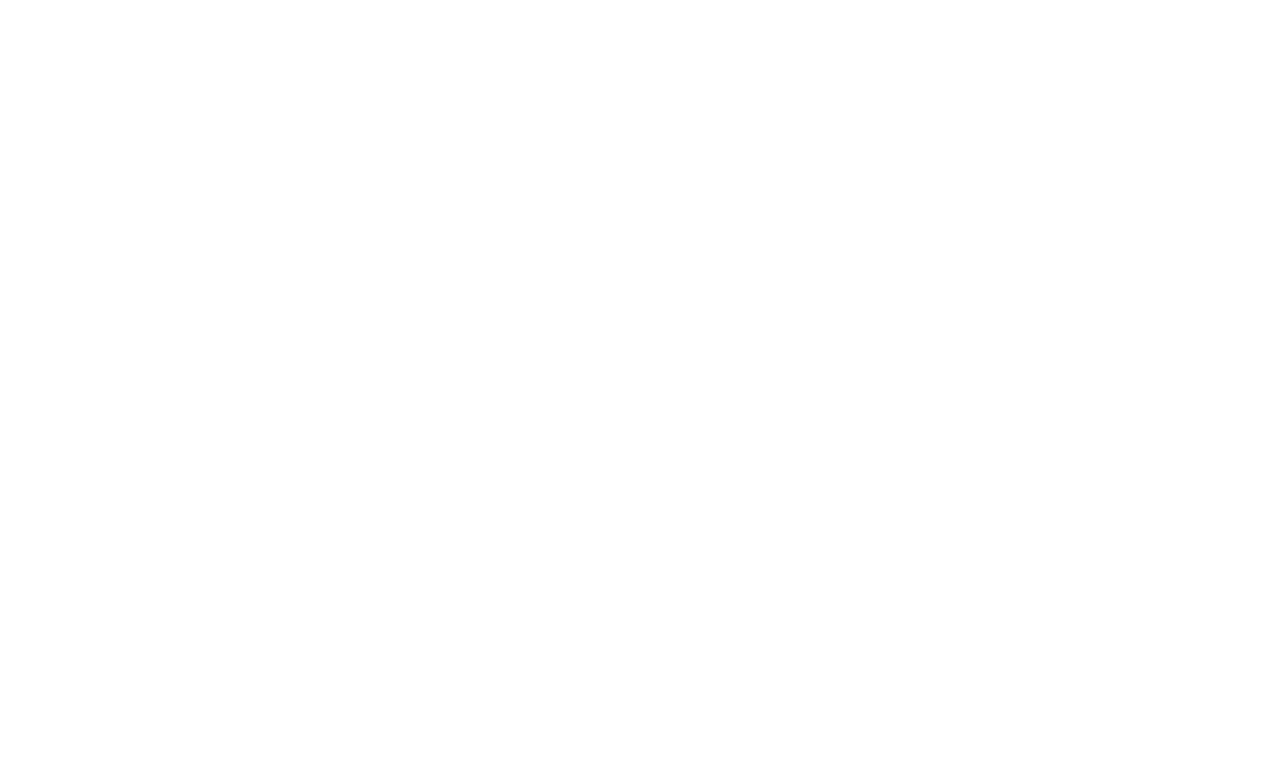
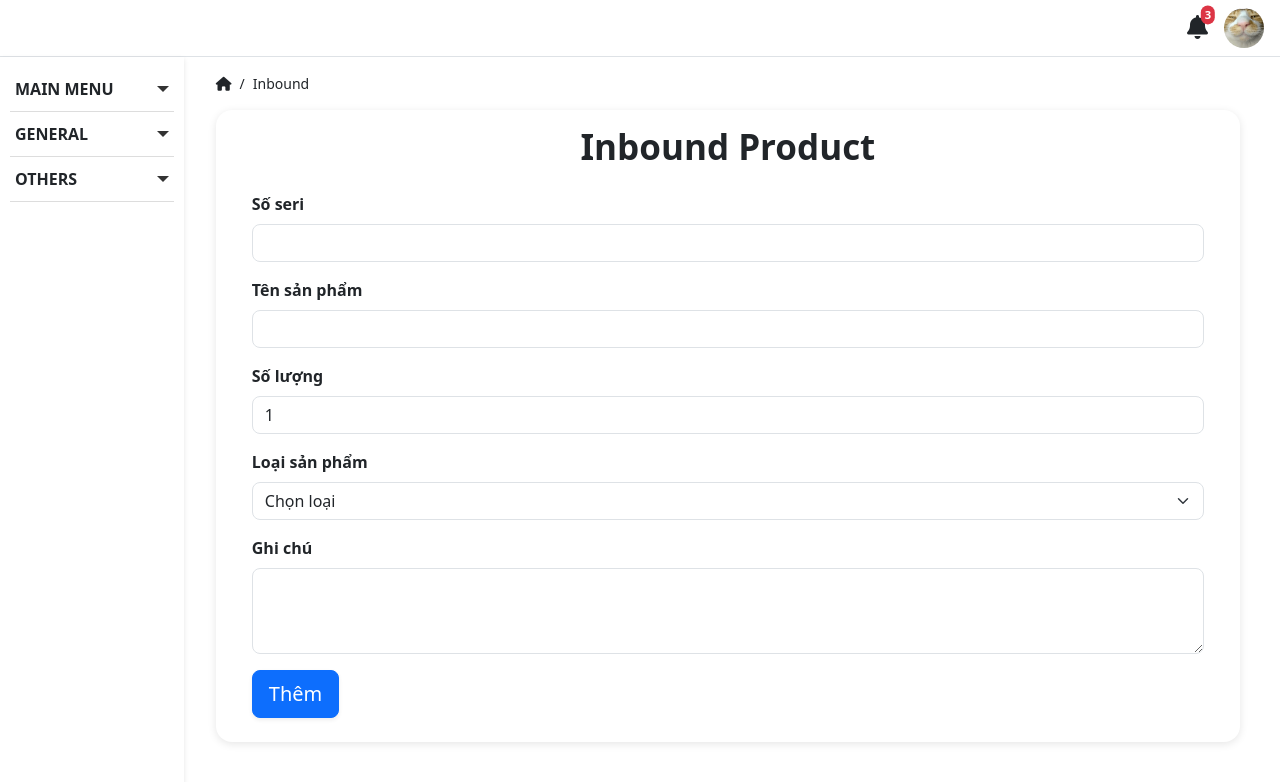
Before and after one commit to Jomurice/DATN_AILMS_FE, a Vue app: page /inbound in a window 1280 px wide. Before the commit this address had no page. Shown: the top 782 px of the page. Built offline with nearby package versions, Linux system fonts and the light colour scheme.

Commit message:
commit01:FE-Inbound

```diff
--- a/src/components/Login.vue
+++ b/src/components/Login.vue
@@ -114,7 +114,8 @@
   loading.value = true;
   try {
     const authData = await authService.login(username.value, password.value)
-    auth.setToken(authData.token)
+    console.log(authData)
+    auth.setToken(authData)
     router.push("/profile");
   } catch (err) {
     if (err.response) {
--- /dev/null
+++ b/src/components/Product/Inbound.vue
@@ -0,0 +1,102 @@
+<template>
+    <div class="container">
+        <div class="row w-100 justify-content-center">
+            <div class="card border-0 rounded-4">
+
+                <div class="d-flex justify-content-between align-items-center">
+                    <h2 class="mb-0 mt-3">Inbound Product</h2>
+
+                    <button class="scan btn btn-light border-0 p-0 me-2 mt-2" @click="openCamera">
+                        <img src="../../assets/scan.png" alt="Scan QR" />
+                    </button>
+                </div>
+
+                <div class="card-body p-4">
+                    <form @submit.prevent="handleSubmit">
+                        <div class="mb-3">
+                            <label class="form-label fw-bold">Số seri</label>
+                            <input type="text" v-model="form.serialNumber" class="form-control rounded-3" required />
+                        </div>
+
+                        <div class="mb-3">
+                            <label class="form-label fw-bold">Tên sản phẩm</label>
+                            <input type="text" v-model="form.productName" class="form-control rounded-3" required />
+                        </div>
+
+                        <div class="mb-3">
+                            <label class="form-label fw-bold">Số lượng</label>
+                            <input type="number" v-model="form.quantity" class="form-control rounded-3" min="1" />
+                        </div>
+
+                        <div class="mb-3">
+                            <label class="form-label fw-bold">Loại sản phẩm</label>
+                            <select v-model="form.category" class="form-select rounded-3">
+                                <option disabled value="">Chọn loại</option>
+                                <option>Laptop</option>
+                                <option>Mainboard</option>
+                                <option>Chip</option>
+                            </select>
+                        </div>
+
+                        <div class="mb-3">
+                            <label class="form-label fw-bold">Ghi chú</label>
+                            <textarea v-model="form.notes" class="form-control rounded-3" rows="3"></textarea>
+                        </div>
+
+                        <div class="d-flex gap-3">
+                            <button type="submit" class="btn btn-primary btn-lg rounded-3 shadow-sm">Thêm</button>
+                        </div>
+                    </form>
+                </div>
+            </div>
+        </div>
+    </div>
+</template>
+
+<script setup>
+import { reactive, ref, onMounted } from "vue";
+
+const form = reactive({
+    serialNumber: "",
+    productName: "",
+    category: "",
+    quantity: 1,
+    notes: "",
+});
+
+
+function handleSubmit() {
+    console.log("Inbound Product:", form);
+    alert("Product saved successfully!");
+}
+
+</script>
+
+<style scoped>
+.card {
+    background: #fff;
+    box-shadow: 0 2px 8px rgba(0, 0, 0, 0.1);
+}
+
+.scan img {
+    width: 30px;
+    height: 30px;
+}
+
+h2 {
+    width: 100%;
+    font-size: 20px;
+    font-weight: bold;
+}
+
+@media (min-width: 1028px) {
+    .scan {
+        display: none;
+    }
+
+    h2 {
+        text-align: center;
+        font-size: 35px;
+    }
+}
+</style>
--- a/src/components/Product/ProductManagerment.vue
+++ b/src/components/Product/ProductManagerment.vue
@@ -2,8 +2,7 @@
   <div class="container py-5">
 
 
-    <div class="d-flex align-items-center justify-content-between flex-wrap gap-3 mb-4">
-      <h4 class="fw-bold text-dark mb-0">Danh sách sản phẩm</h4>
+    <div class="d-flex align-items-center justify-content-end flex-wrap gap-3 mb-4">
       <div class="d-flex gap-3">
         <div class="card border-0 shadow-sm bg-white rounded-3">
           <div class="card-body py-2 px-4 text-center">
@@ -27,15 +26,16 @@
     </div>
 
 
-    <div class="card border-0 shadow-sm bg-white rounded-3 p-4 mb-4">
+    <div class="card border-0 bg-white rounded-3 p-4 mb-4">
+      <h4 class="fw-bold text-dark mt-0">Tìm kiếm</h4>
       <div class="row g-3 align-items-end">
         <div class="col-md-3 col-12">
-          <label class="form-label fw-semibold text-dark">Tìm theo tên</label>
+          <label class="form-label fw-semibold text-dark">Tên sản phẩm</label>
           <input v-model="filters.keyword" type="text" class="form-control" placeholder="Nhập tên sản phẩm..." />
         </div>
 
         <div class="col-md-3 col-12">
-          <label class="form-label fw-semibold text-dark">Lọc theo loại</label>
+          <label class="form-label fw-semibold text-dark">Loại sản phẩm</label>
           <select v-model="filters.category" class="form-select">
             <option value="">-- Tất cả --</option>
             <option v-for="c in categoryOptions" :key="c.id" :value="c.id">{{ c.name }}</option>
@@ -43,7 +43,7 @@
         </div>
 
         <div class="col-md-3 col-12">
-          <label class="form-label fw-semibold text-dark">Tìm theo số lượng</label>
+          <label class="form-label fw-semibold text-dark">Số lượng</label>
           <input v-model.number="filters.quantity" type="number" class="form-control" placeholder="Nhập số lượng..." min="0" />
         </div>
 
@@ -74,7 +74,8 @@
     </div>
 
 
-    <div class="card border-0 shadow-sm bg-white rounded-3">
+    <div class="card border-0  bg-white rounded-3">
+      <h4 class="fw-bold text-dark m-4">Danh sách sản phẩm</h4>
       <div class="table-responsive">
         <table class="table table-hover mb-0">
           <thead class="bg-light">
@@ -214,9 +215,10 @@
 <style scoped>
 .card {
   transition: transform 0.2s ease;
+  box-shadow: 0 2px 8px rgba(0, 0, 0, 0.1);
 }
 .card:hover {
-  transform: translateY(-2px);
+  transform: translateY(-5px);
 }
 
 .table th, .table td {
--- a/src/components/account/Profile.vue
+++ b/src/components/account/Profile.vue
@@ -131,12 +131,10 @@
   try {
     const response = await userService.getUserById(userId);
     const data = response;
-    console.log('dd',data)
     user.value = {
       ...data,
       roles: Array.isArray(data.roles) ? data.roles.join(", ") : "",
     };
-    console.log('user',user.value)
 
   } catch (error) {
     console.log("Failed to load profile: ", error);
--- a/src/components/admin/AccountDetail.vue
+++ b/src/components/admin/AccountDetail.vue
@@ -26,19 +26,16 @@
                     <input type="radio" v-model="form.gender" :value="true"> Male
                     <input type="radio" v-model="form.gender" :value="false"> Female
                 </div>
-                <input type="text" v-model="form.roles">
-
-                <label for="txtRole">Roles:</label>
                 <select v-model="form.roles" multiple>
-                    <option v-for="roles in form.roles" :key="roles" :value="roles">
-                        {{ roles }}
-                    </option>
+                    <option disabled value="">Chọn loại</option>
+                    <option v-for="role in allRoles" :key="role" :value="role"></option>
                 </select>
 
+
                 <div class="d-flex gap-3 mt-3">
-                    <button class="btn btn-primary" @click="handleSubmit(form.id)" >{{ isEdit ? 'Update' : 'Create' }}</button>
-                    <button class="btn btn-danger" @click="Enbale(form.id)">Enbale</button>
-                    <button class="btn btn-primary" @click="resetForm()">Reset</button>
+                    <button type="button" class="btn btn-primary" @click="Submit(form.id)">{{ isEdit ? 'Update' : 'Create'}}</button>
+                    <button type="button" class="btn btn-danger" @click="Enable(form.id)">Enbale</button>
+                    <button type="button" class="btn btn-primary" @click="resetForm()">Reset</button>
                 </div>
             </form>
         </div>
@@ -49,11 +46,13 @@
 <script setup>
 import { ref, onMounted } from "vue";
 import { userService } from "../../services/UserService";
-import { useRoute } from "vue-router";
+import { useRoute,useRouter } from "vue-router";
 
 const route = useRoute();
+const router = useRouter();
 const userId = route.params.id;
 const isEdit = ref(true);
+const allRoles = ref(["Admin", "WO", "LM"]);
 const form = ref({
     id: null,
     username: '',
@@ -69,32 +68,34 @@
 
 
 async function load() {
-    if(userId != null ){
+    if (userId != null) {
+        try {
+            const user = await userService.getUserById(userId);
+            form.value = { ...user, roles: [...user.roles] };
+        } catch (error) {
+            console.log("Failed to fetch user: ", error)
+        }
         isEdit.value = true;
-    }else{
+    } else {
         isEdit.value = false;
     }
 
-    try {
-        const user = await userService.getUserById(userId);
-        form.value = { ...user, roles: [...user.roles] };
-    } catch (error) {
-        console.log("Failed to fetch user: ", error)
-    }
 }
 
 
-async function handleSubmit(id) {
-    if(isEdit.value === true){
+async function Submit(id) {
+    if (isEdit.value === true) {
         update(id);
-    }else{
+    } else {
         try {
             const resp = await userService.createUser(form.value);
             console.log("User created successfully!", resp);
+            router.push('account');
         } catch (error) {
             console.log("Failed to create user: ", error)
         }
     };
+    console.log(isEdit.value)
     resetForm();
 }
 
@@ -104,16 +105,18 @@
         const resp = await userService.updateUser(id, form.value);
         console.log("User updated successfully!", resp);
         resetForm();
+        router.push('/admin/account');
     } catch (error) {
         console.log("Failed to update user: ", error)
     }
 }
 
-async function Enbale(id) {
+async function Enable(id) {
     try {
         const resp = await userService.enableUser(id);
         console.log("User updated successfully!", resp);
         resetForm();
+        router.push('account');
     } catch (error) {
         console.log("Failed to update user: ", error)
     }
--- a/src/components/admin/AccountManagerment.vue
+++ b/src/components/admin/AccountManagerment.vue
@@ -1,20 +1,41 @@
 <template>
-  <div class="container p-4">
-    <h5 class="fw-bold mb-3">Danh sách</h5>
+  <div class="container  p-4">
 
-    <!-- Filter Bar -->
-    <div class="d-flex flex-wrap align-items-end gap-3 mb-3 filter-bar">
-      <div class="flex-grow-1" style="max-width: 300px;">
-        <label class="form-label mb-1">Tìm theo tên</label>
-        <input
-          v-model="filters.name"
-          type="text"
-          class="form-control"
-          placeholder="Nhập tên cần tìm..."
-        />
+    <div class="d-flex align-items-center justify-content-end flex-wrap gap-3 mb-4">
+      <div class="d-flex gap-3">
+
+        <div class="card border-0 shadow-sm bg-white rounded-3">
+          <div class="card-body py-2 px-4 text-center">
+            <div class="text-muted small">Tổng nhân viên</div>
+            <div class="fw-bold fs-5 text-dark">{{ displayedUsers.length }}</div>
+          </div>
         </div>
 
-      <div style="min-width: 200px;">
+        <div class="card border-0 shadow-sm bg-white rounded-3">
+          <div class="card-body py-2 px-4 text-center">
+            <div class="text-muted small">Nhân viên nam</div>
+            <div class="fw-bold fs-5 text-dark">{{ displayedUsers.filter(user => user.gender === true).length }}</div>
+          </div>
+        </div>
+
+        <div class="card border-0 shadow-sm bg-white rounded-3">
+          <div class="card-body py-2 px-4 text-center">
+            <div class="text-muted small">Nhân viên nữ</div>
+            <div class="fw-bold fs-5 text-dark">{{ displayedUsers.filter(user => user.gender === false).length }}</div>
+          </div>
+        </div>
+      </div>
+    </div>
+
+    <div class="card border-0 p-2 mb-3">
+      <h3 class="fw-bold mb-3">Tìm kiếm</h3>
+      <div class=" d-flex align-items-center justify-content-end gap-3 ">
+        <div class="col-md-3">
+          <label class="form-label mb-1">Tìm theo tên</label>
+          <input v-model="filters.name" type="text" class="form-control" placeholder="Nhập tên cần tìm..." />
+        </div>
+
+        <div class="col-md-3">
           <label class="form-label mb-1">Chức vụ</label>
           <select v-model="filters.role" class="form-select">
             <option value="">-- Tất cả --</option>
@@ -28,13 +49,14 @@
           <button class="btn btn-primary" @click="applyFilters">Tìm kiếm</button>
         </div>
       </div>
+    </div>
 
-    <!-- Add User Button -->
-    <div class="d-flex justify-content-end mb-3">
+    <div class="card p-3 border-0 rounded-3">
+      <div class="d-flex justify-content-between mb-3">
+        <h3 class="fw-bold mb-3">Danh sách</h3>
         <button class="btn btn-primary" @click="$router.push('/admin/account/add')">+ Thêm</button>
       </div>
 
-    <!-- User Table -->
       <table class="table table-bordered user-table align-middle">
         <thead class="table-primary">
           <tr>
@@ -53,13 +75,14 @@
             <td :data-label="'Tên tài khoản'">{{ user.username }}</td>
             <td :data-label="'Họ tên'">{{ user.name }}</td>
             <td :data-label="'Email'">{{ user.email }}</td>
-          <td :data-label="'Giới tính'">{{ user.gender ? 'Male':'Female' }}</td>
+            <td :data-label="'Giới tính'">{{ user.gender ? 'Male' : 'Female' }}</td>
             <td :data-label="'Chức vụ'">
               <span v-for="role in (user.roles || [])" :key="role" class="badge bg-info me-1">{{ role }}</span>
             </td>
             <td :data-label="'Hành động'" class="text-center">
               <div class="d-flex gap-2">
-              <button class="btn btn-sm btn-warning" @click="$router.push(`/admin/account/${user.id}/detail`)">Sửa</button>
+                <button class="btn btn-sm btn-warning"
+                  @click="$router.push(`/admin/account/${user.id}/detail`)">Sửa</button>
                 <button class="btn btn-sm btn-secondary" @click="hideUser(user.id)">Ẩn</button>
               </div>
             </td>
@@ -69,6 +92,8 @@
           </tr>
         </tbody>
       </table>
+    </div>
+
   </div>
 </template>
 
@@ -170,42 +195,92 @@
 </script>
 
 <style scoped>
-.container {
-   background: #fff;
+.card,
+.search {
   border-radius: 8px;
   box-shadow: 0 2px 8px rgba(0, 0, 0, 0.1);
-  margin: 0;
 }
-.user-table th, .user-table td { vertical-align: middle; }
+
+.user-table th,
+.user-table td {
+  vertical-align: middle;
+}
 
 /* Mobile Filters */
 @media (max-width: 576px) {
-  .filter-bar { gap: 12px !important; }
-  .filter-bar > * { width: 100% !important; max-width: 100% !important; }
-  .filter-actions { width: 100%; }
-  .filter-actions .btn { flex: 1 1 0; width: 100%; }
+  .filter-bar {
+    gap: 12px !important;
+  }
+
+  .filter-bar>* {
+    width: 100% !important;
+    max-width: 100% !important;
+  }
+
+  .filter-actions {
+    width: 100%;
+  }
+
+  .filter-actions .btn {
+    flex: 1 1 0;
+    width: 100%;
+  }
 }
 
 /* Mobile Table */
 @media (max-width: 576px) {
-  .user-table thead { display: none; }
-  .user-table, .user-table tbody, .user-table tr, .user-table td { display: block; width: 100%; }
+  .user-table thead {
+    display: none;
+  }
+
+  .user-table,
+  .user-table tbody,
+  .user-table tr,
+  .user-table td {
+    display: block;
+    width: 100%;
+  }
+
   .user-table tr {
-    background: #fff; margin-bottom: 12px;
-    border: 1px solid #e5e7eb; border-radius: 8px;
+    background: #fff;
+    margin-bottom: 12px;
+    border: 1px solid #e5e7eb;
+    border-radius: 8px;
     padding: 10px 12px;
   }
+
   .user-table td {
-    border: none !important; border-bottom: 1px dashed #eee !important;
-    position: relative; padding-left: 120px; min-height: 44px;
+    border: none !important;
+    border-bottom: 1px dashed #eee !important;
+    position: relative;
+    padding-left: 120px;
+    min-height: 44px;
   }
-  .user-table td:last-child { border-bottom: none !important; padding-bottom: 0; }
+
+  .user-table td:last-child {
+    border-bottom: none !important;
+    padding-bottom: 0;
+  }
+
   .user-table td::before {
-    content: attr(data-label); position: absolute;
-    left: 12px; top: 10px; width: 100px;
-    font-weight: 600; color: #6b7280; white-space: nowrap;
+    content: attr(data-label);
+    position: absolute;
+    left: 12px;
+    top: 10px;
+    width: 100px;
+    font-weight: 600;
+    color: #6b7280;
+    white-space: nowrap;
   }
-  .btn-group-mobile { display: flex; gap: 8px; width: 100%; }
-  .btn-group-mobile .btn { flex: 1 1 0; }
+
+  .btn-group-mobile {
+    display: flex;
+    gap: 8px;
+    width: 100%;
+  }
+
+  .btn-group-mobile .btn {
+    flex: 1 1 0;
+  }
 }
 </style>
--- a/src/components/home/HomeUser.vue
+++ b/src/components/home/HomeUser.vue
@@ -1,5 +1,5 @@
 <template>
-  <div v-if="token != null">
+  <div>
     <div class="flex-1 flex flex-col">
       <Header />
     </div>
@@ -7,7 +7,7 @@
       <Sidebar />
 
       <div class="w-100 m-3">
-        <nav class="breadcrumb flex items-center gap-2 text-gray-600 mb-6">
+        <nav class="breadcrumb flex items-center gap-2 mb-6">
           <RouterLink class="link" to="/">
             <i class="fas fa-home"></i>
           </RouterLink>
@@ -39,7 +39,6 @@
 const auth = tokenService();
 auth.loadToken();
 const {token} = storeToRefs(auth)
-console.log("tokeHerder",token.value);
 
 function formatTitle(segment) {
   if (!segment) return "";
@@ -72,6 +71,7 @@
 
 <style scoped>
 .breadcrumb {
+  width: fit-content;
   font-size: 14px;
 }
 
--- a/src/components/layout/Header.vue
+++ b/src/components/layout/Header.vue
@@ -23,12 +23,11 @@
 import { ref, onMounted, onUnmounted } from "vue";
 
 import Sidebar from "../../JS/Sidebar.js"
-const { isOpen,buttonRef,toggleSidebar, handleClickOutside } = Sidebar;
+const { buttonRef,toggleSidebar, handleClickOutside } = Sidebar;
 
 const auth = tokenService();
 auth.loadToken();
 const { token } = storeToRefs(auth)
-console.log("tokeHerder", token.value);
 
 
 
--- a/src/components/layout/Sidebar.vue
+++ b/src/components/layout/Sidebar.vue
@@ -9,10 +9,11 @@
       <nav>
         <ul class="submenu">
           <router-link to="/" class="link" @click="closeSidebar"><i class="fa-solid fa-house px-3"></i> Home</router-link>
-          <router-link to="/outbound" class="link" @click="closeSidebar"><i class="fa-solid fa-paper-plane px-3"></i> Outbound</router-link>
-          <router-link to="/products" class="link" @click="closeSidebar"><i class="fa-solid fa-box px-3"></i> Inbound</router-link>
-          <router-link to="/admin/account" class="link" @click="closeSidebar"><i class="fa-solid fa-users px-3"></i> Account</router-link>
-          <router-link to="/warehouse" class="link" @click="closeSidebar"><i class="fa-solid fa-warehouse px-3"></i> Warehouse</router-link>
+          <router-link to="/outbound" class="link" @click="closeSidebar"><i class="fa-solid fa-box-open px-3"></i> Outbound</router-link>
+          <router-link to="/inbound" class="link" @click="closeSidebar"><i class="fa-solid fa-truck-ramp-box px-3"></i> Inbound</router-link>
+          <router-link to="/products" class="link" @click="closeSidebar"><i class="fa-solid fa-boxes-stacked px-3"></i> Products</router-link>
+          <router-link to="/admin/account" class="link" @click="closeSidebar"><i class="fa-solid fa-users px-3"></i> Accounts</router-link>
+          <router-link to="/warehouse" class="link" @click="closeSidebar"><i class="fa-solid fa-warehouse px-3"></i> Warehouses</router-link>
           <router-link to="/message" class="link" @click="closeSidebar"><i class="fa-solid fa-message px-3"></i> Message</router-link>
         </ul>
       </nav>
@@ -124,23 +125,6 @@
   transform: rotate(180deg);
 }
 
-.hamburger {
-  display: none;
-  font-size: 22px;
-  background: none;
-  border: none;
-  cursor: pointer;
-  margin: 10px;
-}
-@media (max-width: 768px) {
-  .hamburger {
-    display: block;
-    position: fixed;
-    top: 15px;
-    left: 15px;
-    z-index: 1100;
-  }
-}
 
 /* Responsive tablet */
 @media (max-width: 1024px) {
```
Also changed, not shown: src/router/index.js (+5 -3 lines), src/services/authService.js (+2 -11 lines), src/assets/scan.png (added). Lines whose indentation alone changed are shown as unchanged.
